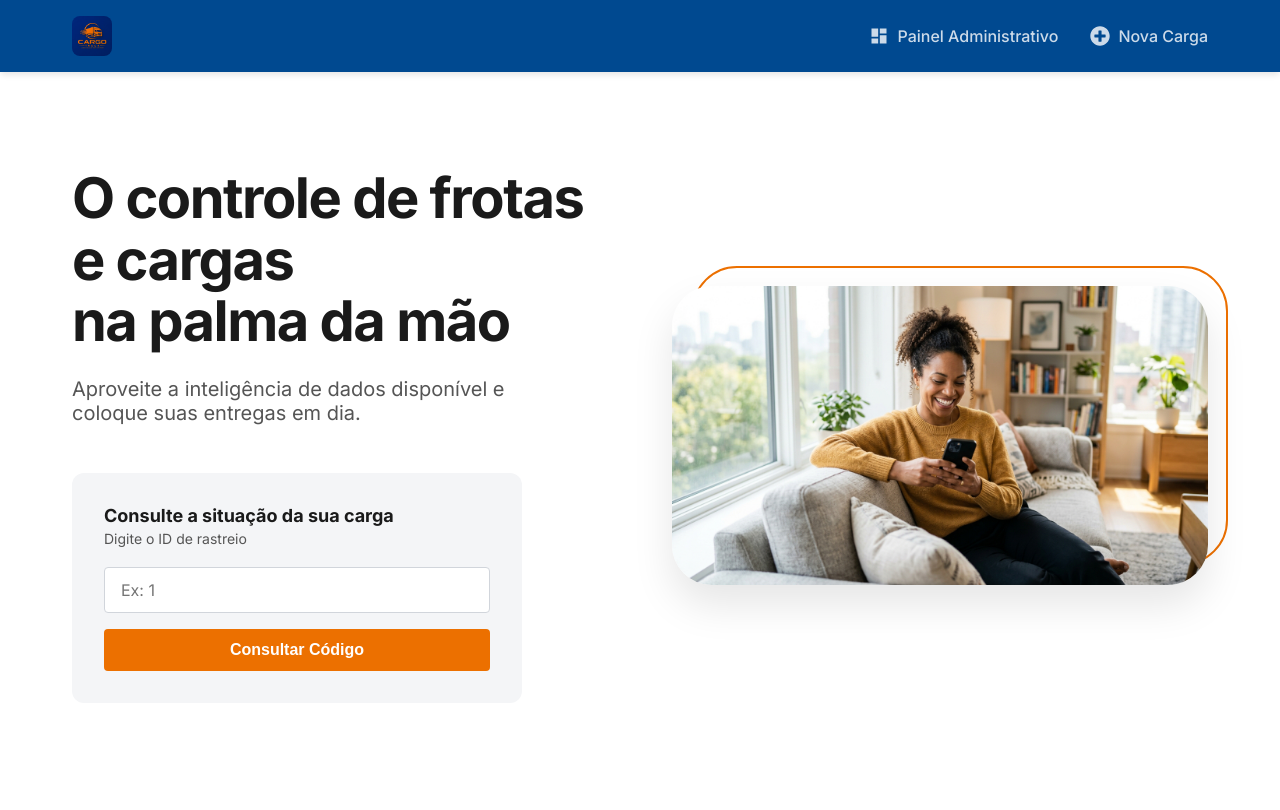
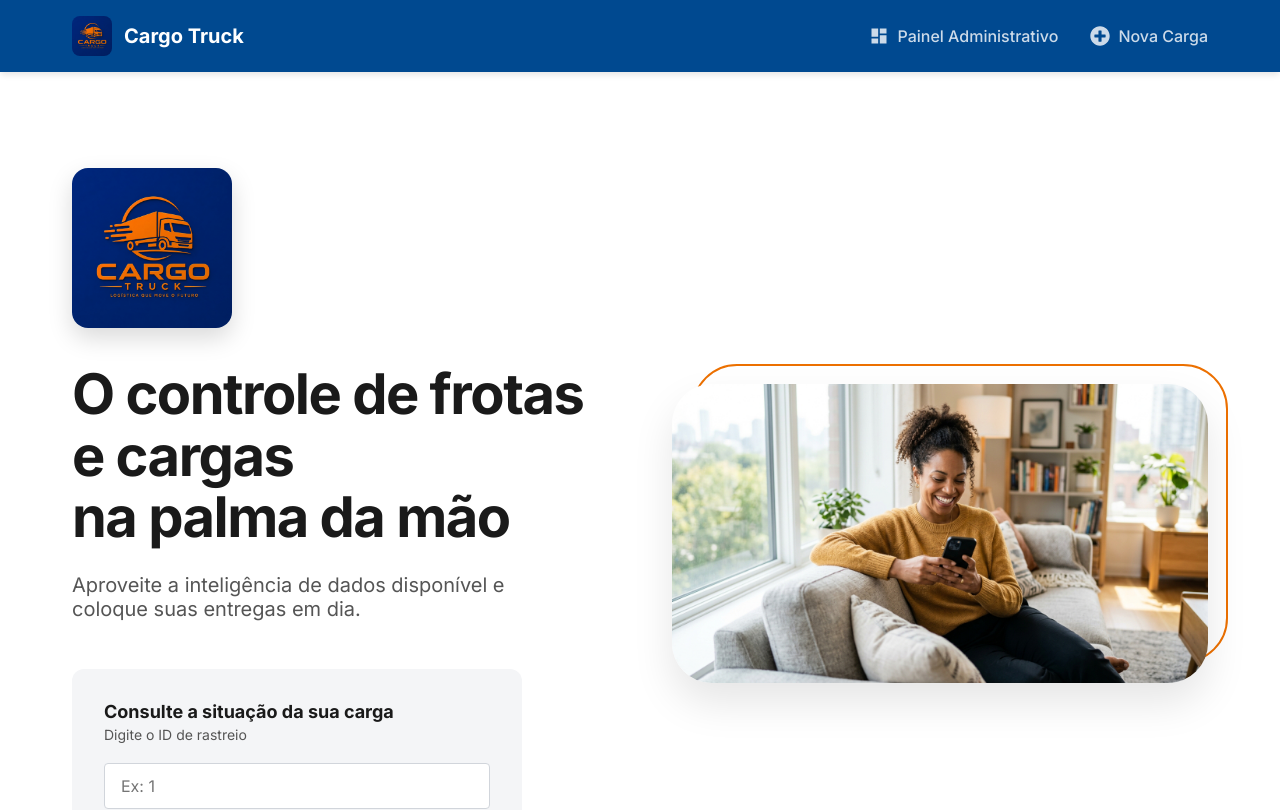
Before and after one commit to andressa-c-dados/cargo-truck, a React (Vite) app in the folder frontend/: page / in a window 1280 px wide. Shown: the top 810 px of the page. Built offline with nearby package versions, Linux system fonts and the light colour scheme; no server answers; the HTML template or start-up script is replaced by a standard one.

Commit message:
style: colocar logo em evidência no hero e nome na navbar

```diff
--- a/frontend/src/components/common/Navbar.tsx
+++ b/frontend/src/components/common/Navbar.tsx
@@ -6,8 +6,9 @@ export default function Navbar() {
   return (
     <nav className="navbar">
       <div className="navbar-content">
-        <Link to="/" className="navbar-brand" style={{ textDecoration: 'none' }}>
-          <img src="/images/logo.png" alt="Cargo Truck Logo" style={{ height: '40px', objectFit: 'contain', borderRadius: '8px' }} />
+        <Link to="/" className="navbar-brand" style={{ textDecoration: 'none', display: 'flex', alignItems: 'center', gap: '12px' }}>
+          <img src="/images/logo.png" alt="Cargo Truck Logo" style={{ height: '40px', width: '40px', objectFit: 'cover', borderRadius: '8px' }} />
+          <span style={{ fontSize: '1.25rem', fontWeight: 700, color: '#ffffff' }}>Cargo Truck</span>
         </Link>
 
         <div className="navbar-links">
--- a/frontend/src/pages/LandingPage.tsx
+++ b/frontend/src/pages/LandingPage.tsx
@@ -20,6 +20,7 @@ export default function LandingPage() {
       <section className="hero-section">
         <div className="app-container hero-container">
           <div className="hero-content">
+            <img src="/images/logo.png" alt="Cargo Truck Oficial" style={{ width: '160px', borderRadius: '16px', marginBottom: '2rem', boxShadow: '0 10px 25px rgba(0,0,0,0.15)' }} />
             <h1 className="hero-title">
               O controle de frotas e cargas
               <br /> na palma da mão
```
